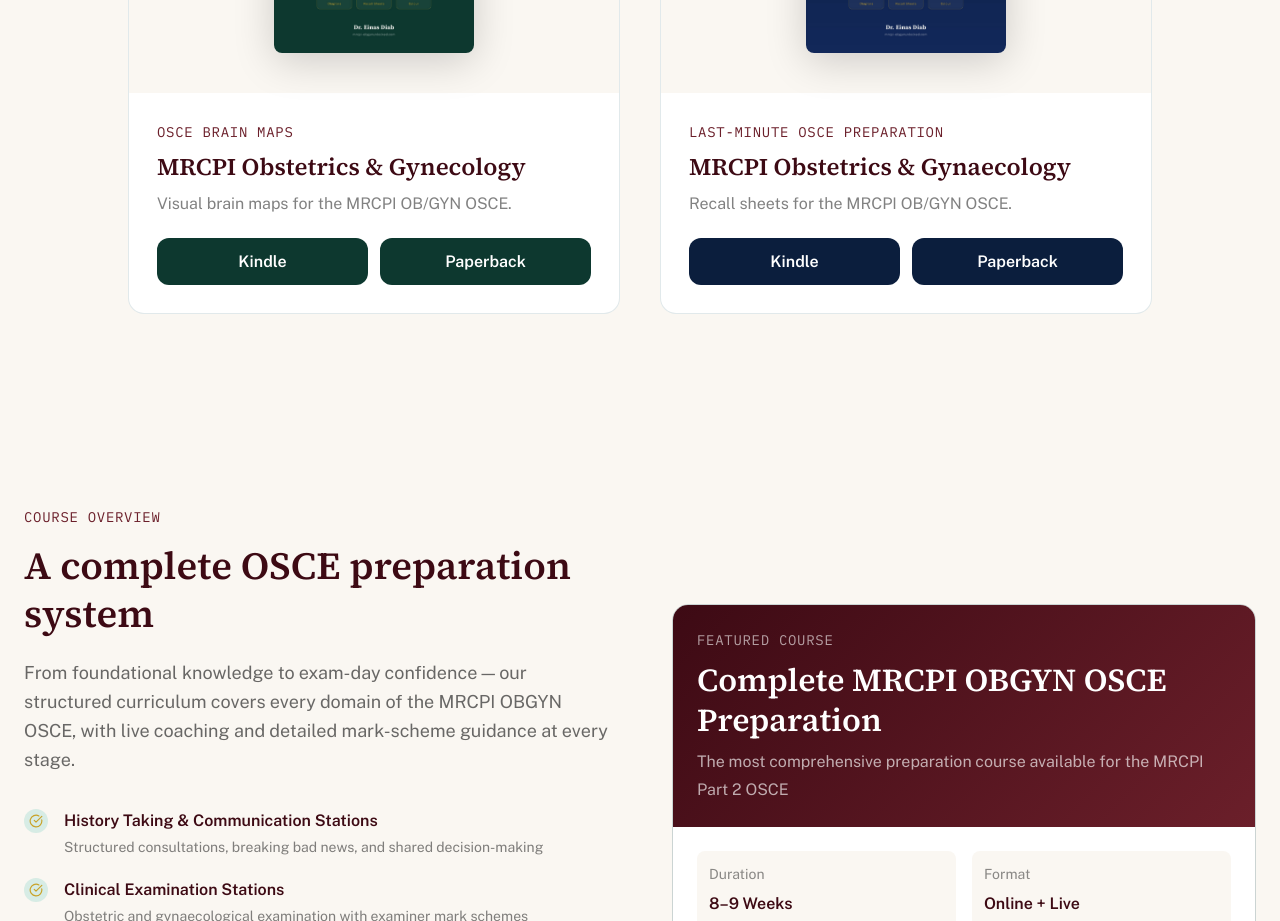
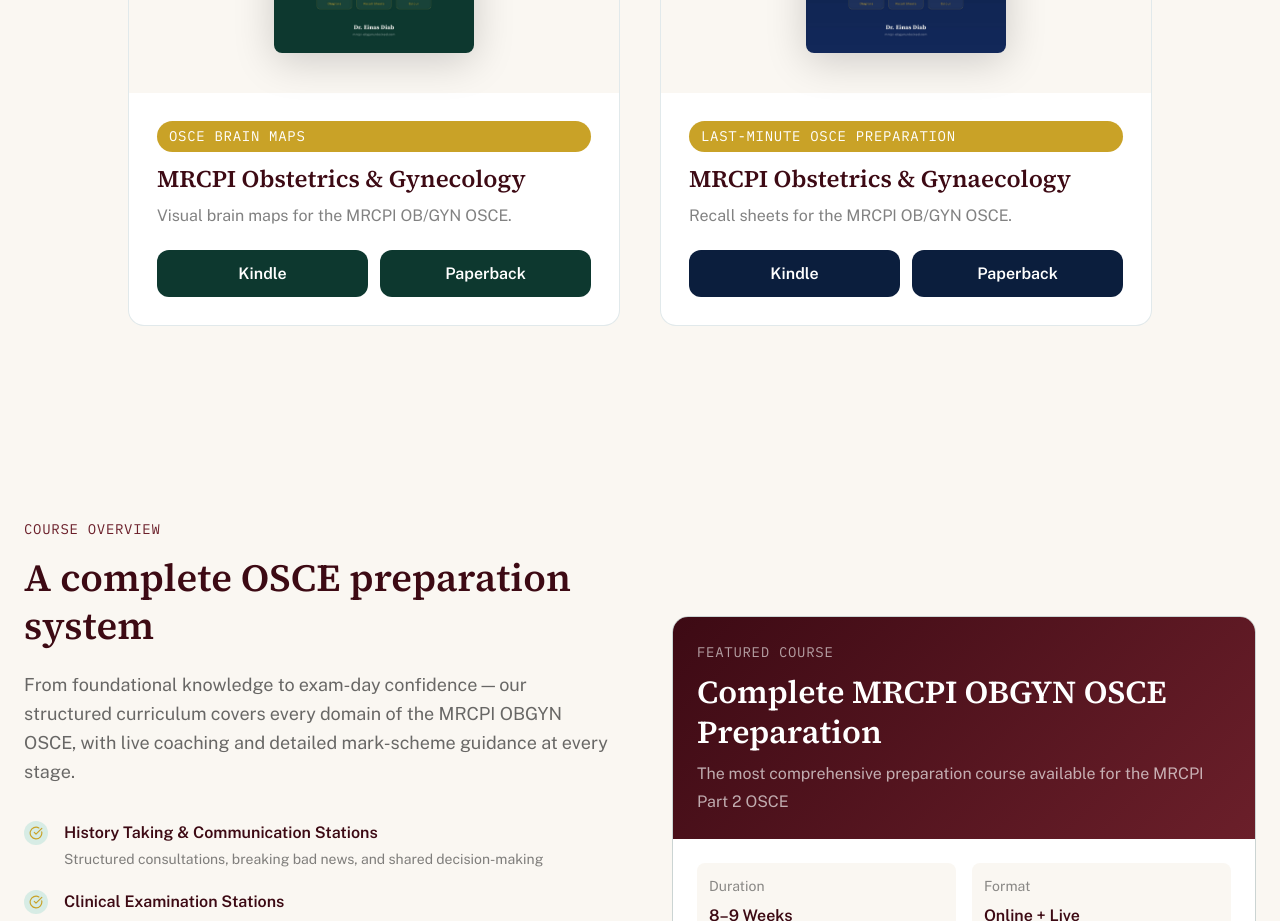
Before and after one commit to eyas711-cloud/MRCPI-OBGYNUNLOCKED, a Next.js app: page / in a window 1280 px wide. Shown: the part 5140-6061 px from the top of the page. Built offline with nearby package versions, Linux system fonts and the light colour scheme; no server answers; the database is empty.

Commit message:
Style book title tags as gold pills matching cover design

```diff
--- a/src/app/page.tsx
+++ b/src/app/page.tsx
@@ -350,7 +350,7 @@
                 <Image src="/book-brain-maps.jpg" alt="MRCPI Obstetrics & Gynecology OSCE Brain Maps" width={200} height={286} className="rounded-lg" style={{ boxShadow: "0 8px 40px rgba(0,0,0,0.18)", objectFit: "cover" }} />
               </div>
               <div className="flex flex-col flex-1 p-7">
-                <p className="font-mono-data text-xs uppercase tracking-widest mb-2" style={{ color: "var(--teal)" }}>OSCE Brain Maps</p>
+                <span className="inline-block font-mono-data text-xs uppercase tracking-widest mb-3 px-3 py-1 rounded-full" style={{ backgroundColor: "#C9A227", color: "white" }}>OSCE Brain Maps</span>
                 <h3 className="font-serif font-semibold text-lg mb-2" style={{ color: "var(--navy)" }}>MRCPI Obstetrics &amp; Gynecology</h3>
                 <p className="text-sm mb-5" style={{ color: "rgba(26,26,26,0.55)" }}>Visual brain maps for the MRCPI OB/GYN OSCE.</p>
                 <div className="flex gap-3 mt-auto">
@@ -374,7 +374,7 @@
                 <Image src="/book-last-minute.jpg" alt="MRCPI Obstetrics & Gynaecology Last-Minute OSCE Preparation" width={200} height={286} className="rounded-lg" style={{ boxShadow: "0 8px 40px rgba(0,0,0,0.18)", objectFit: "cover" }} />
               </div>
               <div className="flex flex-col flex-1 p-7">
-                <p className="font-mono-data text-xs uppercase tracking-widest mb-2" style={{ color: "var(--teal)" }}>Last-Minute OSCE Preparation</p>
+                <span className="inline-block font-mono-data text-xs uppercase tracking-widest mb-3 px-3 py-1 rounded-full" style={{ backgroundColor: "#C9A227", color: "white" }}>Last-Minute OSCE Preparation</span>
                 <h3 className="font-serif font-semibold text-lg mb-2" style={{ color: "var(--navy)" }}>MRCPI Obstetrics &amp; Gynaecology</h3>
                 <p className="text-sm mb-5" style={{ color: "rgba(26,26,26,0.55)" }}>Recall sheets for the MRCPI OB/GYN OSCE.</p>
                 <div className="flex gap-3 mt-auto">
```
